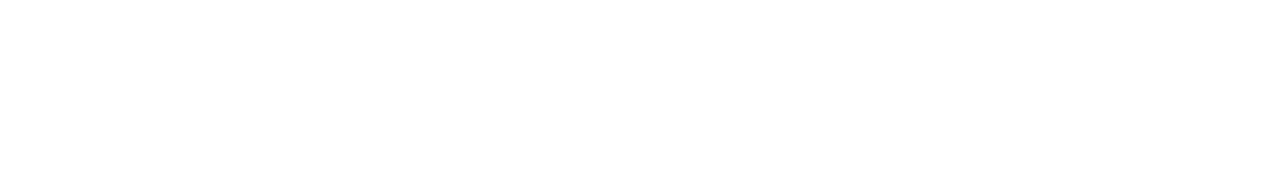
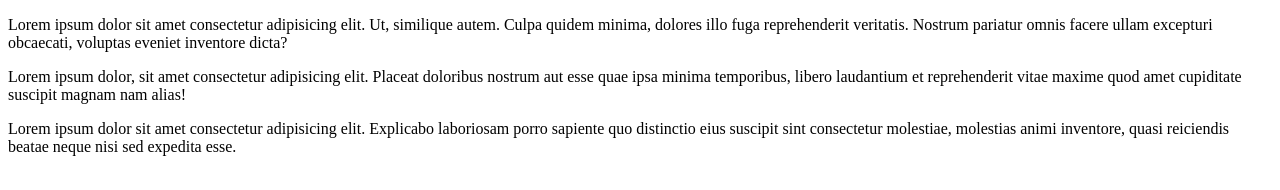
Before and after one commit to PollyanaOliveira1983/DESAFIOMergeComConflito, a plain HTML site: page catalogo.html in a window 1280 px wide. Drawn offline with Linux system fonts and the light colour scheme.

Commit message:
Catálogo update

```diff
--- a/catalogo.html
+++ b/catalogo.html
@@ -7,6 +7,14 @@
     <title>Document</title>
 </head>
 <body>
-
+    <p>
+        Lorem ipsum dolor sit amet consectetur adipisicing elit. Ut, similique autem. Culpa quidem minima, dolores illo fuga reprehenderit veritatis. Nostrum pariatur omnis facere ullam excepturi obcaecati, voluptas eveniet inventore dicta?
+    </p>
+    <p>
+        Lorem ipsum dolor, sit amet consectetur adipisicing elit. Placeat doloribus nostrum aut esse quae ipsa minima temporibus, libero laudantium et reprehenderit vitae maxime quod amet cupiditate suscipit magnam nam alias!
+    </p>
+    <p>
+        Lorem ipsum dolor sit amet consectetur adipisicing elit. Explicabo laboriosam porro sapiente quo distinctio eius suscipit sint consectetur molestiae, molestias animi inventore, quasi reiciendis beatae neque nisi sed expedita esse.
+    </p>
 </body>
 </html>
```
Also changed, not shown: index.html (+3 -3 lines).
